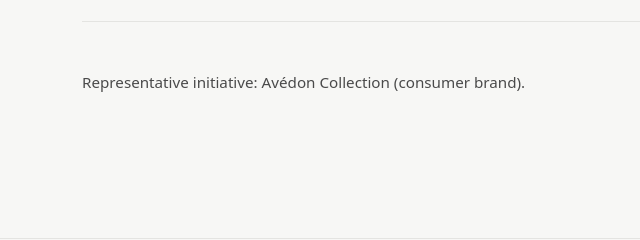
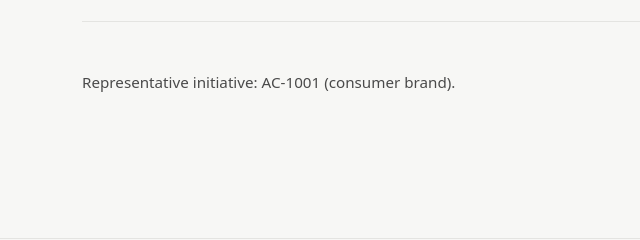
Before and after one commit to BigSlendr/AvorenGroup, a plain HTML site: page holdings.html in a window 1280 px wide. Shown: the part 1195-1435 px from the top of the page, 0-640 px from the left. Drawn offline with Linux system fonts and the light colour scheme.

Commit message:
Update holdings.html

```diff
--- a/holdings.html
+++ b/holdings.html
@@ -79,7 +79,7 @@
             additional context.
           </p>
           <div class="divider"></div>
-          <p class="meta">Representative initiative: Avédon Collection (consumer brand).</p>
+          <p class="meta">Representative initiative: AC-1001 (consumer brand).</p>
         </div>
       </section>
     </main>
```
